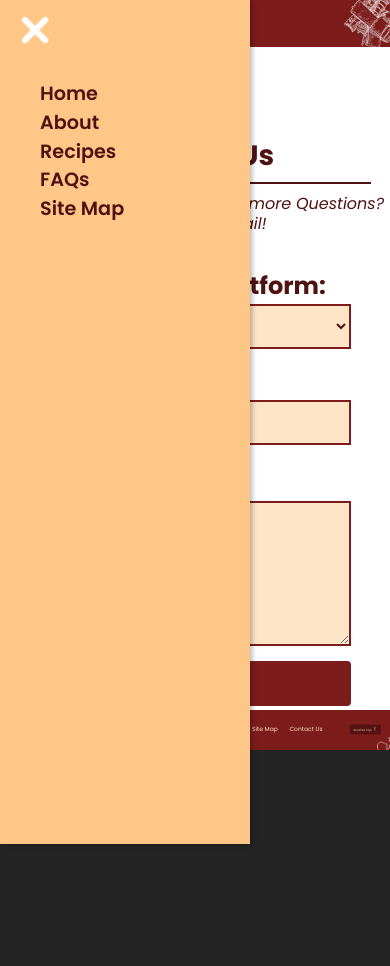
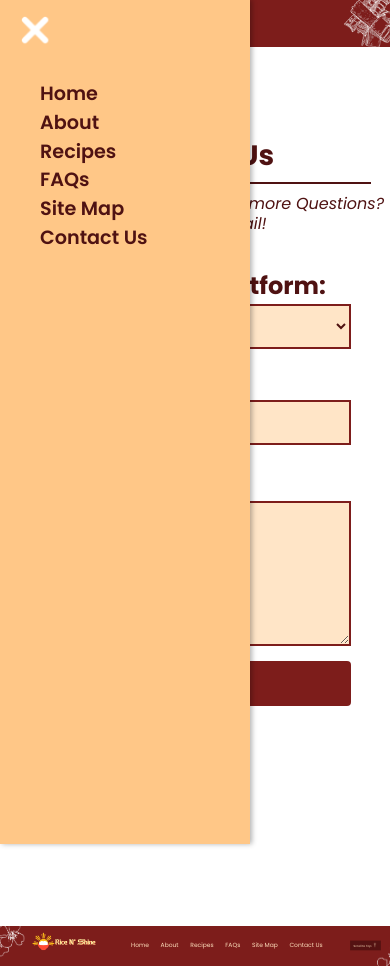
Before and after one commit to JBravo3122/Rice-N-Shine, a React (Vite) app: page /contactus in a window 390 px wide. Both pictures are taken after a click on the picture 35 px from the left and 30 px from the top of the page. Before the commit the page ends 844 px from the top, so only its background shows below. Built offline with nearby package versions, Linux system fonts and the light colour scheme.

Commit message:
Update Footer, Header, ContactUs JSX

```diff
--- a/src/ContactUs.jsx
+++ b/src/ContactUs.jsx
@@ -75,10 +75,10 @@ const ContactUs = () => {
                 onChange={(e) => setPlatform(e.target.value)}
                 className="contact-select"
               >
+                <option value="default">Default Email App</option>
                 <option value="gmail">Gmail</option>
                 <option value="outlook">Outlook</option>
                 <option value="yahoo">Yahoo Mail</option>
-                <option value="default">Default Email App</option>
               </select>
             </div>
 
@@ -116,6 +116,15 @@ const ContactUs = () => {
               SUBMIT
             </button>
           </form>
+          <br/>
+          <br/>
+          <br/>
+          <br/>
+          <br/>
+          <br/>
+          <br/>
+          <br/>
+          <br/>
         </div>
       </div>
     </>
--- a/src/Header.jsx
+++ b/src/Header.jsx
@@ -81,6 +81,7 @@ function Header() {
             { name: "Recipes", path: "/recipelist" },
             { name: "FAQs", path: "/faq" },
             { name: "Site Map", path: "/sitemap" },
+            { name: "Contact Us", path: "/contactus" }
           ].map((item) => (
             <p key={item.name}>
               <Link
```
